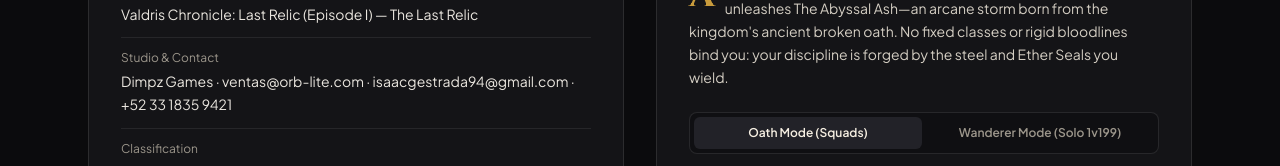
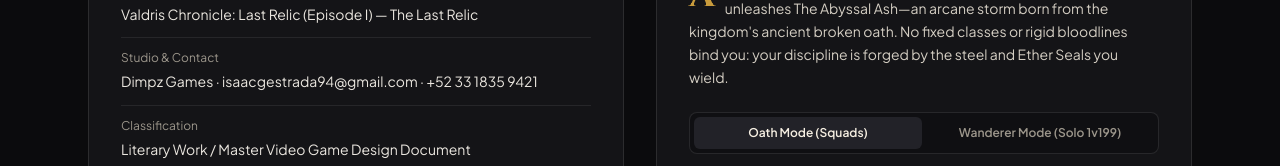
Before and after one commit to Orb-lite/Game-Design-document, a React (Vite) app: page / in a window 1280 px wide. Shown: the part 1187-1353 px from the top of the page. Built offline with nearby package versions, Linux system fonts and the light colour scheme; no server answers.

Commit message:
chore: keep only isaacgestrada94@gmail.com and +52 33 1835 9421 as studio contacts

```diff
--- a/index.html
+++ b/index.html
@@ -50,20 +50,14 @@
         "author": {
           "@type": "Organization",
           "name": "Dimpz Games",
-          "email": "ventas@orb-lite.com",
+          "email": "isaacgestrada94@gmail.com",
           "telephone": "+523318359421",
           "contactPoint": [
             {
               "@type": "ContactPoint",
-              "email": "ventas@orb-lite.com",
+              "email": "isaacgestrada94@gmail.com",
               "telephone": "+523318359421",
               "contactType": "sales"
-            },
-            {
-              "@type": "ContactPoint",
-              "email": "isaacgestrada94@gmail.com",
-              "telephone": "+523318359421",
-              "contactType": "creator"
             }
           ]
         },
--- a/src/App.tsx
+++ b/src/App.tsx
@@ -905,10 +905,6 @@ export default function App() {
                 <span>Original IP Edition · World of Valdris</span>
               </div>
               <div className="mt-1 flex flex-wrap items-center gap-x-3 gap-y-1 text-[11px] text-[#B8B1A6]">
-                <a href="mailto:ventas@orb-lite.com" className="hover:text-[#C89B3C]">
-                  ventas@orb-lite.com
-                </a>
-                <span aria-hidden="true">·</span>
                 <a href="mailto:isaacgestrada94@gmail.com" className="hover:text-[#C89B3C]">
                   isaacgestrada94@gmail.com
                 </a>
--- a/src/components/WhoIsSection.tsx
+++ b/src/components/WhoIsSection.tsx
@@ -515,13 +515,6 @@ export function WhoIsSection({
                 <span>{STUDIO_IDENTITY.contactEmail}</span>
               </a>
               <a
-                href={`mailto:${STUDIO_IDENTITY.secondaryEmail}`}
-                className="inline-flex items-center gap-1.5 text-[#D4CEC3] hover:text-[#C89B3C]"
-              >
-                <Mail className="h-3.5 w-3.5 text-[#C89B3C]" aria-hidden="true" />
-                <span>{STUDIO_IDENTITY.secondaryEmail}</span>
-              </a>
-              <a
                 href={`tel:${STUDIO_IDENTITY.phone}`}
                 className="font-mono-tabular inline-flex items-center gap-1.5 text-[#D4CEC3] hover:text-[#C89B3C]"
               >
--- a/src/data/gddData.ts
+++ b/src/data/gddData.ts
@@ -21,7 +21,7 @@ export const FICHA_TECNICA: FichaEntry[] = [
   { label: 'Work Title', value: 'Valdris Chronicle: Last Relic (Episode I) — The Last Relic' },
   {
     label: 'Studio & Contact',
-    value: 'Dimpz Games · ventas@orb-lite.com · isaacgestrada94@gmail.com · +52 33 1835 9421',
+    value: 'Dimpz Games · isaacgestrada94@gmail.com · +52 33 1835 9421',
   },
   {
     label: 'Classification',
@@ -1624,8 +1624,7 @@ export const STUDIO_IDENTITY = {
   studioName: 'Dimpz Games',
   franchiseTitle: 'Valdris Chronicle: Last Relic (Episode I)',
   githubUrl: 'https://github.com/Orb-lite/Game-Design-document',
-  contactEmail: 'ventas@orb-lite.com',
-  secondaryEmail: 'isaacgestrada94@gmail.com',
+  contactEmail: 'isaacgestrada94@gmail.com',
   phone: '+523318359421',
   phoneDisplay: '+52 33 1835 9421',
 } as const;
--- a/src/utils/mainPagePdf.ts
+++ b/src/utils/mainPagePdf.ts
@@ -1128,7 +1128,7 @@ export async function exportMainPageToPdf(
   doc.setTextColor(234, 230, 223);
   doc.text(
     pdfSafe(
-      `${STUDIO_IDENTITY.studioName}  |  ${STUDIO_IDENTITY.contactEmail}  |  ${STUDIO_IDENTITY.secondaryEmail}  |  ${STUDIO_IDENTITY.phoneDisplay}`
+      `${STUDIO_IDENTITY.studioName}  |  ${STUDIO_IDENTITY.contactEmail}  |  ${STUDIO_IDENTITY.phoneDisplay}  |  ${STUDIO_IDENTITY.githubUrl}`
     ),
     MARGIN_X + 36,
     whoY + 5.4
--- a/src/utils/pitchDeckPdf.ts
+++ b/src/utils/pitchDeckPdf.ts
@@ -80,7 +80,7 @@ function drawSlideChrome(doc: jsPDF, W: number, H: number, footerRight: string)
 
   doc.setFont('helvetica', 'normal');
   doc.setTextColor(156, 150, 139);
-  doc.text('Dimpz Games · ventas@orb-lite.com · isaacgestrada94@gmail.com · +52 33 1835 9421', 74, H - 9.5);
+  doc.text('Dimpz Games · isaacgestrada94@gmail.com · +52 33 1835 9421', 74, H - 9.5);
   doc.text(footerRight, W - 14, H - 9.5, { align: 'right' });
 }
 
```
